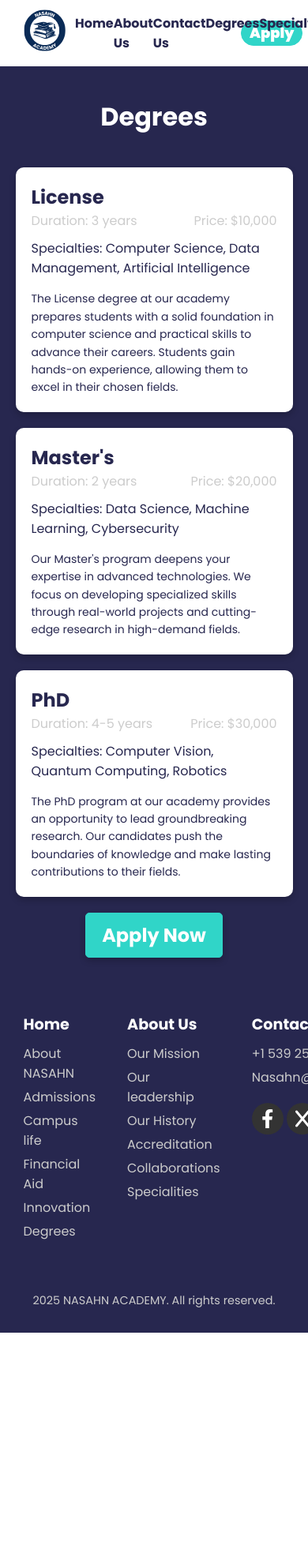
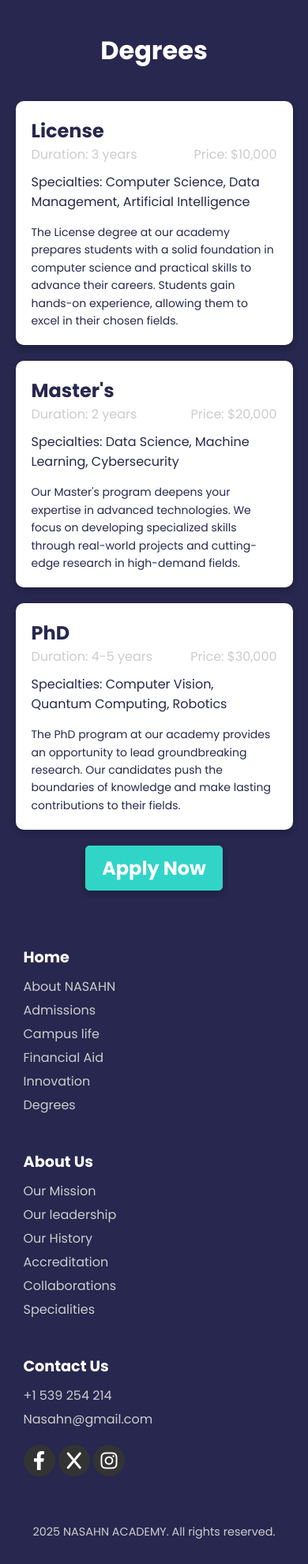
Before and after one commit to iamAbdo/TecWeb, a PHP site: page /degrees.html in a window 390 px wide; the page is wider, and only the part inside the window is pictured. Shown: that part at 79% size. Before the commit the page ends 1688 px from the top of that part, so only its background shows below. Run offline with PHP 8.4, Linux system fonts and the light colour scheme.

Commit message:
responsive1

```diff
--- a/degrees.css
+++ b/degrees.css
@@ -34,6 +34,12 @@ body {
     height: 10vh;
     color: var(--body-color);
     background-color: var(--text-color);
+}
+
+@media only screen and (max-width: 768px) {
+    .header {
+        display: none;
+    }
 }
 
 .logo img {
@@ -220,6 +226,13 @@ footer {
     padding-bottom: 20px;
 }
 
+@media only screen and (max-width: 768px) {
+    .footer-container {
+        display: grid;
+        grid-template-columns: 1fr;
+    }
+}
+
 .footer-column {
     padding: 10px;
 }
```
Also changed, not shown: style.css (+13 -0 lines).
